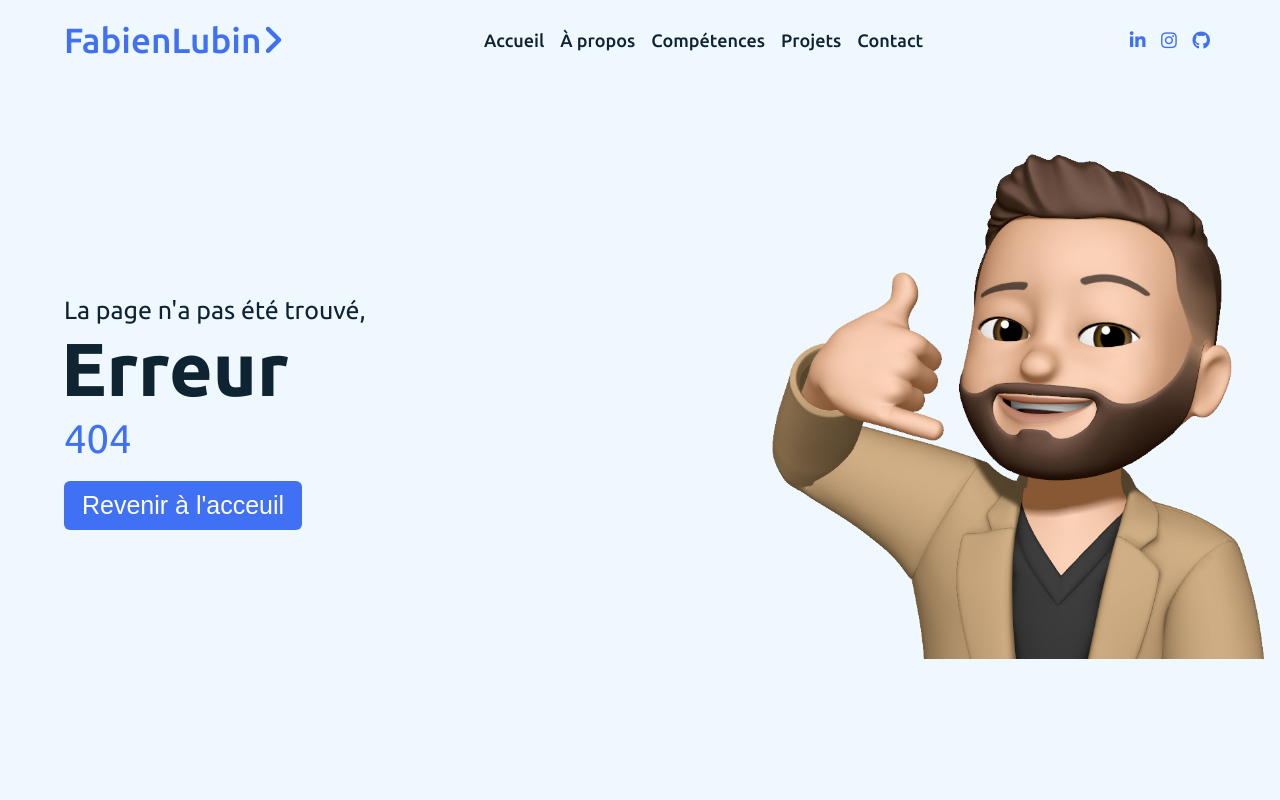
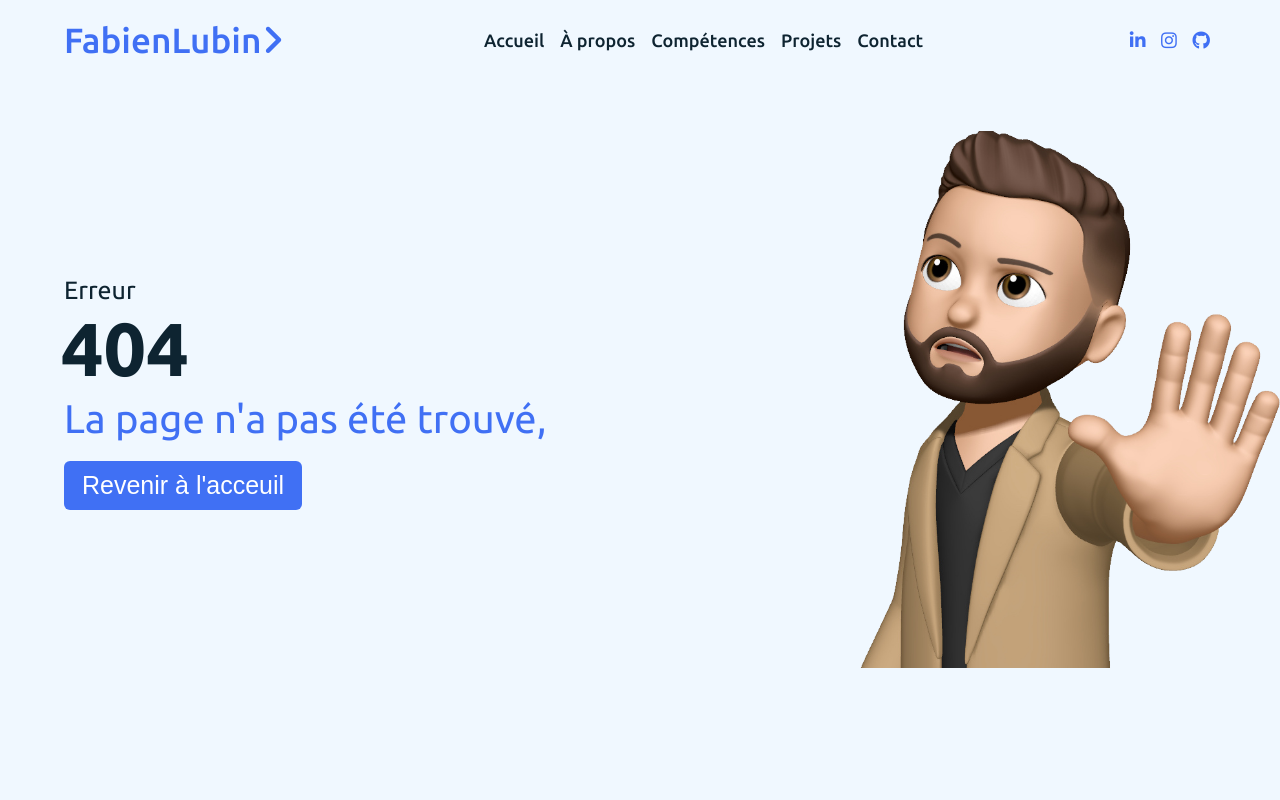
Before and after one commit to MrCoolBay/Portfolio, a PHP site: page /views/404.php in a window 1280 px wide. Run offline with PHP 8.4, Linux system fonts and the light colour scheme; some libraries are stand-ins or nearby versions.

Commit message:
Modif 404

```diff
--- /dev/null
+++ b/assets/css/404.css
@@ -0,0 +1,98 @@
+@import url("https://fonts.googleapis.com/css2?family=Poppins:wght@400;500;600;700&family=Ubuntu:wght@400;500;700&display=swap");
+* {
+  margin: 0;
+  padding: 0;
+  box-sizing: border-box;
+  text-decoration: none;
+  scroll-behavior: smooth;
+}
+
+/* Custom Scroll Bar CSS */
+::-webkit-scrollbar {
+  width: 10px;
+}
+::-webkit-scrollbar-track {
+  background: #f1f1f1;
+}
+::-webkit-scrollbar-thumb {
+  background: #6e93f7;
+  border-radius: 12px;
+  transition: all 0.3s ease;
+}
+
+::-webkit-scrollbar-thumb:hover {
+  background: #4070f4;
+}
+
+/* home section styling */
+.home {
+  height: 100vh;
+  width: 100%;
+  background: url("../img/404.png") no-repeat;
+  background-size: 40%;
+  background-color: #f0f8ff;
+  background-position: right;
+  background-attachment: fixed;
+  font-family: "Ubuntu", sans-serif;
+}
+.home .home-content {
+  width: 90%;
+  height: 100%;
+  margin: auto;
+  display: flex;
+  flex-direction: column;
+  justify-content: center;
+}
+.home .text-one {
+  font-size: 25px;
+  color: #0e2431;
+}
+.home .text-two {
+  color: #0e2431;
+  font-size: 75px;
+  font-weight: 600;
+  margin-left: -3px;
+}
+.home .text-three {
+  font-size: 40px;
+  margin: 5px 0;
+  color: #4070f4;
+}
+.home .text-four {
+  font-size: 23px;
+  margin: 5px 0;
+  color: #0e2431;
+}
+.home .button {
+  margin: 14px 0;
+}
+.home .button button {
+  outline: none;
+  padding: 8px 16px;
+  border-radius: 6px;
+  font-size: 25px;
+  font-weight: 400;
+  background: #4070f4;
+  color: #fff;
+  cursor: pointer;
+  border: 2px solid transparent;
+  transition: all 0.4s ease;
+}
+.home .button button:hover {
+  border-color: #4070f4;
+  background-color: #f0f8ff;
+  color: #4070f4;
+}
+/* Boutton retour haut CSS */
+.scroll-button a {
+  position: fixed;
+  bottom: 20px;
+  right: 20px;
+  color: rgb(255, 255, 255, 255);
+  background: #4070f4;
+  padding: 7px 12px;
+  font-size: 18px;
+  border-radius: 6px;
+  box-shadow: rgba(0, 0, 0, 0.15);
+  display: none;
+}
--- a/views/404.php
+++ b/views/404.php
@@ -7,7 +7,7 @@
         Erreur 404 | /FL>
     </title>
     <meta name="viewport" content="width=device-width, initial-scale=1.0" />
-    <link rel="stylesheet" href="assets/css/style.css" />
+    <link rel="stylesheet" href="assets/css/404.css" />
     <link rel="stylesheet" href="assets/css/menu.css">
     <link rel="shortcut icon" href="assets/img/7.png" type="image/x-icon">
     <!-- Fontawesome CDN -->
@@ -34,9 +34,9 @@
     <section class="home" id="home">
         <div class="home-content">
             <div class="text">
-                <div class="text-one">La page n'a pas été trouvé,</div>
-                <div class="text-two">Erreur</div>
-                <div class="text-three">404</div>
+                <div class="text-one">Erreur</div>
+                <div class="text-two">404</div>
+                <div class="text-three">La page n'a pas été trouvé,</div>
             </div>
             <div class="button">
                 <form action="index.php?page=home">
```
Also changed, not shown: assets/img/404.jpg (added), assets/img/404.png (added).
